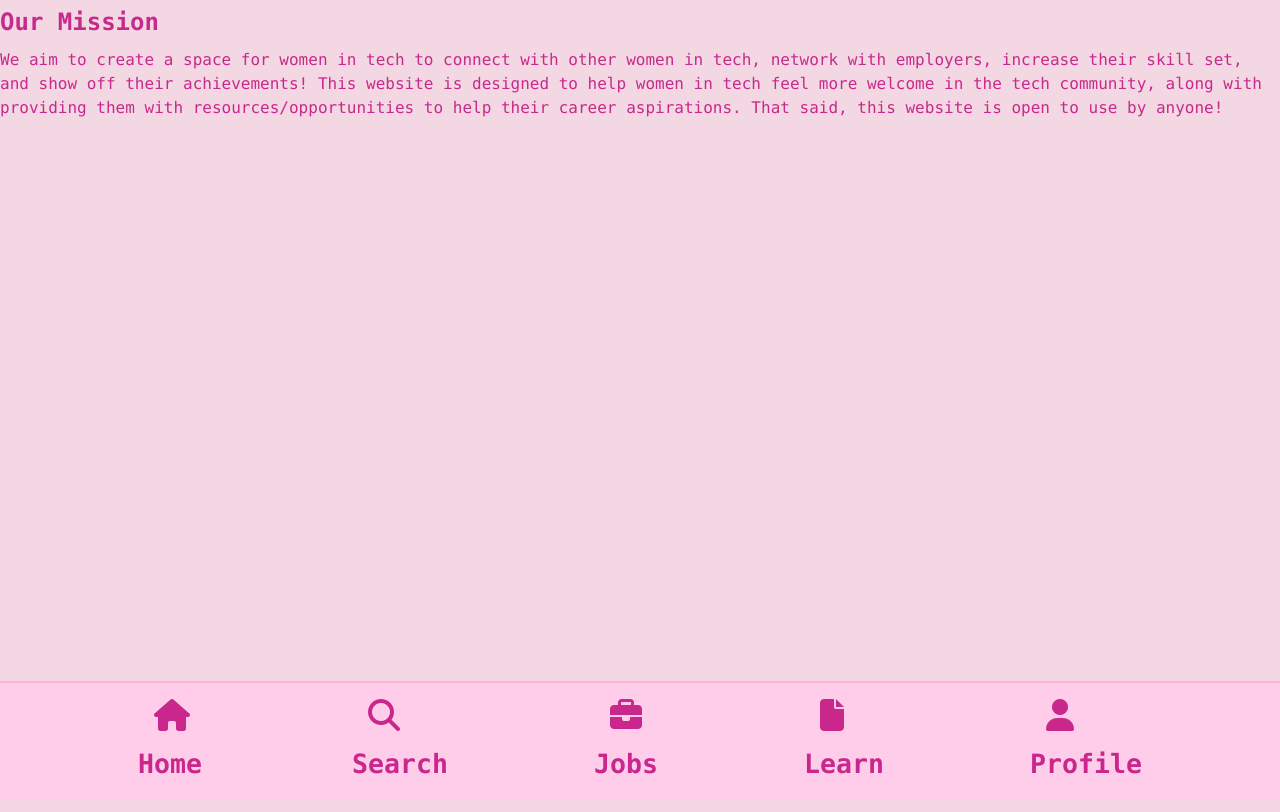
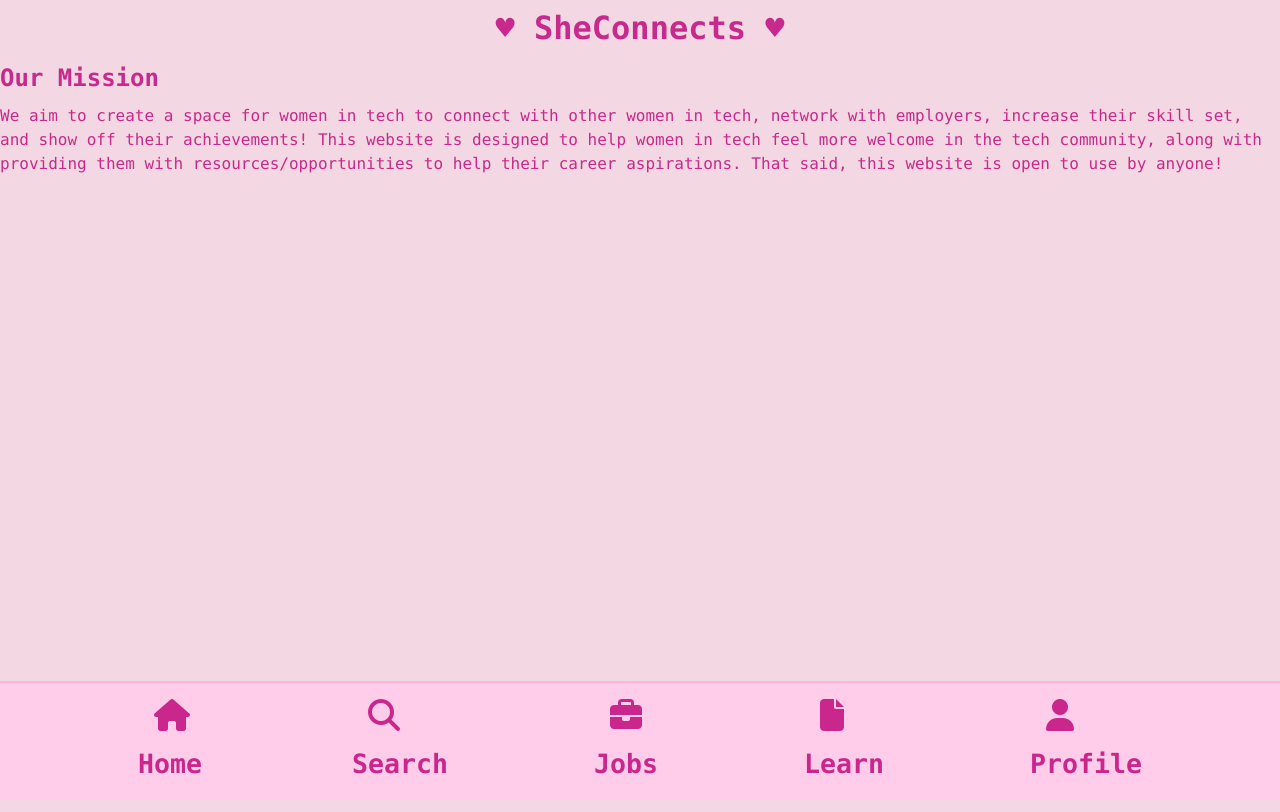
Before and after one commit to Zuzanagrego/innovateher-hackathon, a Vue app: page / in a window 1280 px wide. Shown: the top 812 px of the page. Built offline with nearby package versions, Linux system fonts and the light colour scheme.

Commit message:
changed fonts/colors

```diff
--- a/src/App.vue
+++ b/src/App.vue
@@ -3,6 +3,7 @@ import Footer from './components/Footer.vue';
 </script>
 
 <template>
+  <h1>♥ SheConnects ♥</h1>
   <RouterView />
   <Footer/>
 </template>
```
